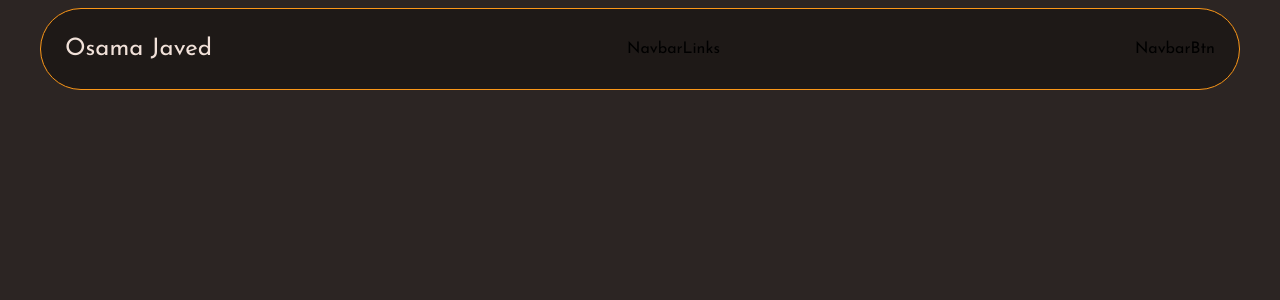
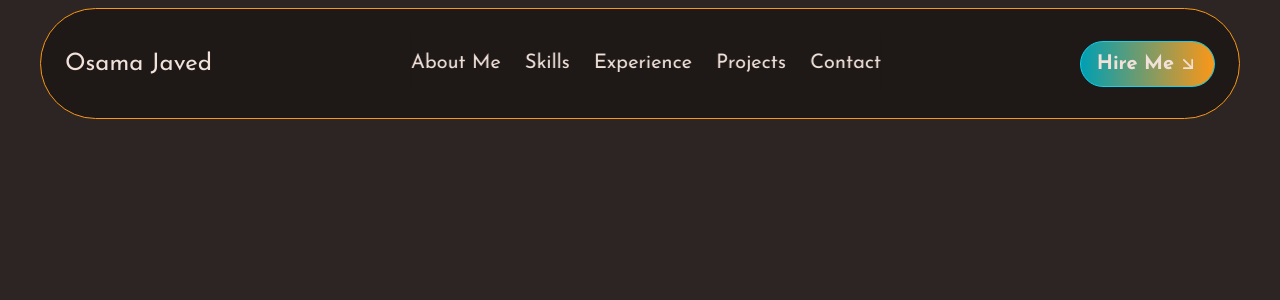
Before and after one commit to osamajaved07/Portfolio, a React (Vite) app: page / in a window 1280 px wide. Shown: the top 300 px of the page. Built offline with nearby package versions, Linux system fonts and the light colour scheme.

Commit message:
27-05-2025

```diff
--- a/package.json
+++ b/package.json
@@ -11,7 +11,8 @@
   },
   "dependencies": {
     "react": "^19.1.0",
-    "react-dom": "^19.1.0"
+    "react-dom": "^19.1.0",
+    "react-icons": "^5.5.0"
   },
   "devDependencies": {
     "@eslint/js": "^9.25.0",
--- a/src/components/navbar/NavbarBtn.jsx
+++ b/src/components/navbar/NavbarBtn.jsx
@@ -1,7 +1,14 @@
 import React from "react";
-
+import { LuArrowDownRight } from "react-icons/lu";
 const NavbarBtn = () => {
-  return <div>NavbarBtn</div>;
+  return (
+    <button className="px-4 py-2 rounded-full text-xl font-bold font-body text-white border-cyan border flex items-center gap-1 bg-gradient-to-r  from-darkCyan to-orange transition-all duration-500 hover:scale-110 hover:border-orange cursor-pointer hover:shadow-cyanShadow">
+      Hire Me
+      <div className="sm:hidden md:block">
+        <LuArrowDownRight />
+      </div>
+    </button>
+  );
 };
 
 export default NavbarBtn;
--- a/src/components/navbar/NavbarLinks.jsx
+++ b/src/components/navbar/NavbarLinks.jsx
@@ -1,7 +1,28 @@
 import React from "react";
 
+const links = [
+  { link: "About Me", section: "about" },
+  { link: "Skills", section: "skills" },
+  { link: "Experience", section: "experience" },
+  { link: "Projects", section: "projects" },
+  { link: "Contact", section: "contact" },
+];
+
 const NavbarLinks = () => {
-  return <div>NavbarLinks</div>;
+  return (
+    <ul className="flex lg:flex-row sm:flex-col gap-6 text-white font-body lg:relative sm:absolute sm:top-[120%] text-center left-[50%] -translate-x-[50%] lg:text-md sm:text-xl sm:bg-cyan/30 backdrop-blur-lg lg:bg-black sm:w-full py-4">
+      {links.map((link, index) => {
+        return (
+          <li key={index} className="group">
+            <a className="cursor-pointer text-white hover:text-cyan transition-all duration-500" href="#">
+              {link.link}
+            </a>
+            <div className="mx-auto bg-cyan w-0 group-hover:w-full h-[1px] transition-all duration-500"></div>
+          </li>
+        );
+      })}
+    </ul>
+  );
 };
 
 export default NavbarLinks;
--- a/src/components/navbar/NavbarLogo.jsx
+++ b/src/components/navbar/NavbarLogo.jsx
@@ -3,7 +3,8 @@
 const NavbarLogo = () => {
   return (
     <div>
-      <h1 className="text-white text-2xl ">Osama Javed</h1>
+      <h1 className="text-white text-2xl sm:hidden md:block ">Osama Javed</h1>
+      <h1 className="text-white font-special font-extrabold text-4xl md:hidden sm:block">OJ</h1>
     </div>
   );
 };
--- a/src/components/navbar/NavbarMain.jsx
+++ b/src/components/navbar/NavbarMain.jsx
@@ -1,15 +1,27 @@
-import React from "react";
+import React, { useState } from "react";
 import NavbarLogo from "./NavbarLogo";
 import NavbarLinks from "./NavbarLinks";
 import NavbarBtn from "./NavbarBtn";
+import { RxHamburgerMenu } from "react-icons/rx";
 
 const NavbarMain = () => {
+  const [menuOpen, setMenuOpen] = useState(false);
+  const toogleMenu = () => {
+    setMenuOpen(!menuOpen);
+  };
   return (
     <nav className="max-w-[1300px] mx-auto px-4 w-full fixed left-[50%] -translate-x-[50%] z-20 flex gap-4 mt-2">
       <div className="flex justify-between w-full max-w-[1200px] mx-auto bg-black items-center p-6 rounded-r-full rounded-l-full border-[0.5px] border-orange">
         <NavbarLogo />
-        <NavbarLinks />
+        <div className={`${menuOpen ? "sm:block" : "sm:hidden"} lg:block`}>
+          <NavbarLinks />
+        </div>
         <NavbarBtn />
+      </div>
+      <div className="flex lg:hidden sm:block p-6 bg-black items-center justify-center rounded-full  border-orange border-[0.5px] ">
+        <button className=" text-2xl p-3 border border-orange rounded-full text-white " onClick={toogleMenu}>
+          <RxHamburgerMenu />
+        </button>
       </div>
     </nav>
   );
```
Also changed, not shown: 1 other file (tests, documents, lock files or other folders).
